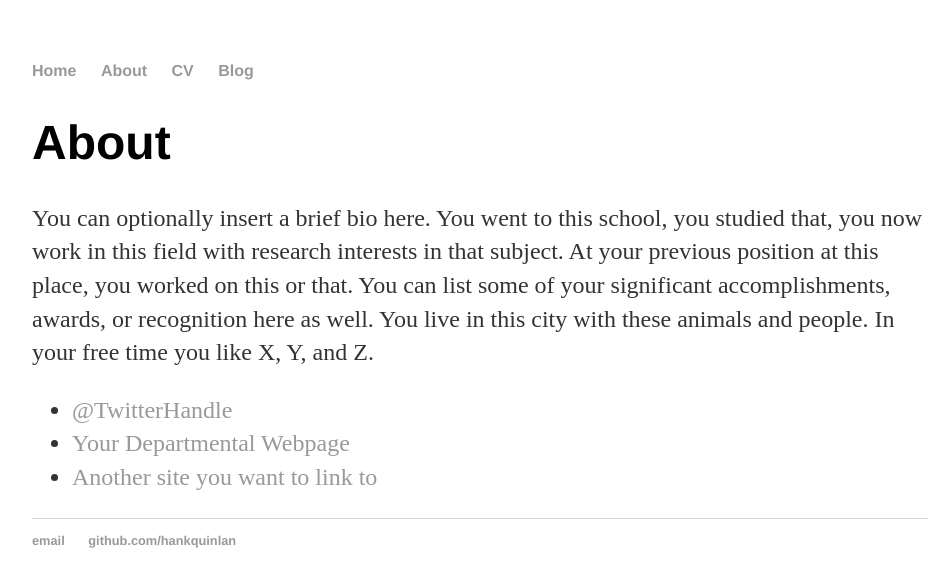
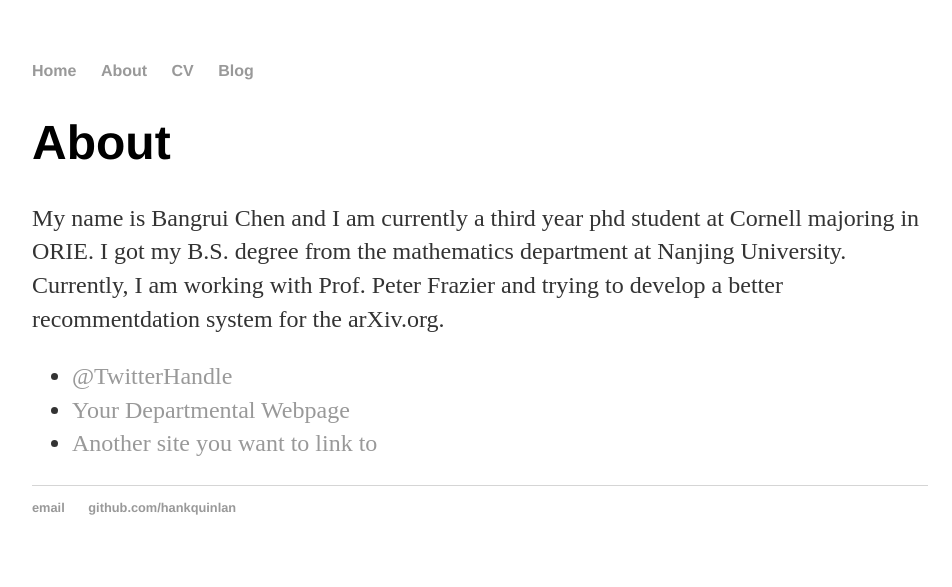
Before and after one commit to bangrui/Personal-website, a Jekyll site: the page built from about/index.html, in a window 1280 px wide. Shown: the top 587 px of the page, without its empty margins (160-1112 px from the left). Built offline with Jekyll 4.4.1, drawn with Linux system fonts in a browser that asks for light colours.

Commit message:
Update index.html

```diff
--- a/about/index.html
+++ b/about/index.html
@@ -5,7 +5,10 @@ title: About Hank Quinlan
 
 		<div class="about">
 			<h1>About</h1>
-			<p>You can optionally insert a brief bio here. You went to this school, you studied that, you now work in this field with research interests in that subject. At your previous position at this place, you worked on this or that. You can list some of your significant accomplishments, awards, or recognition here as well. You live in this city with these animals and people. In your free time you like X, Y, and Z.</p>
+			<p> My name is Bangrui Chen and I am currently a third year phd student at Cornell majoring in ORIE.
+			I got my B.S. degree from the mathematics department at Nanjing University.
+			Currently, I am working with Prof. Peter Frazier and trying to develop a better
+			recommentdation system for the arXiv.org.</p>
 
 			<ul class="contacts">
 				<li><a href="#">@TwitterHandle</a></li>
```
